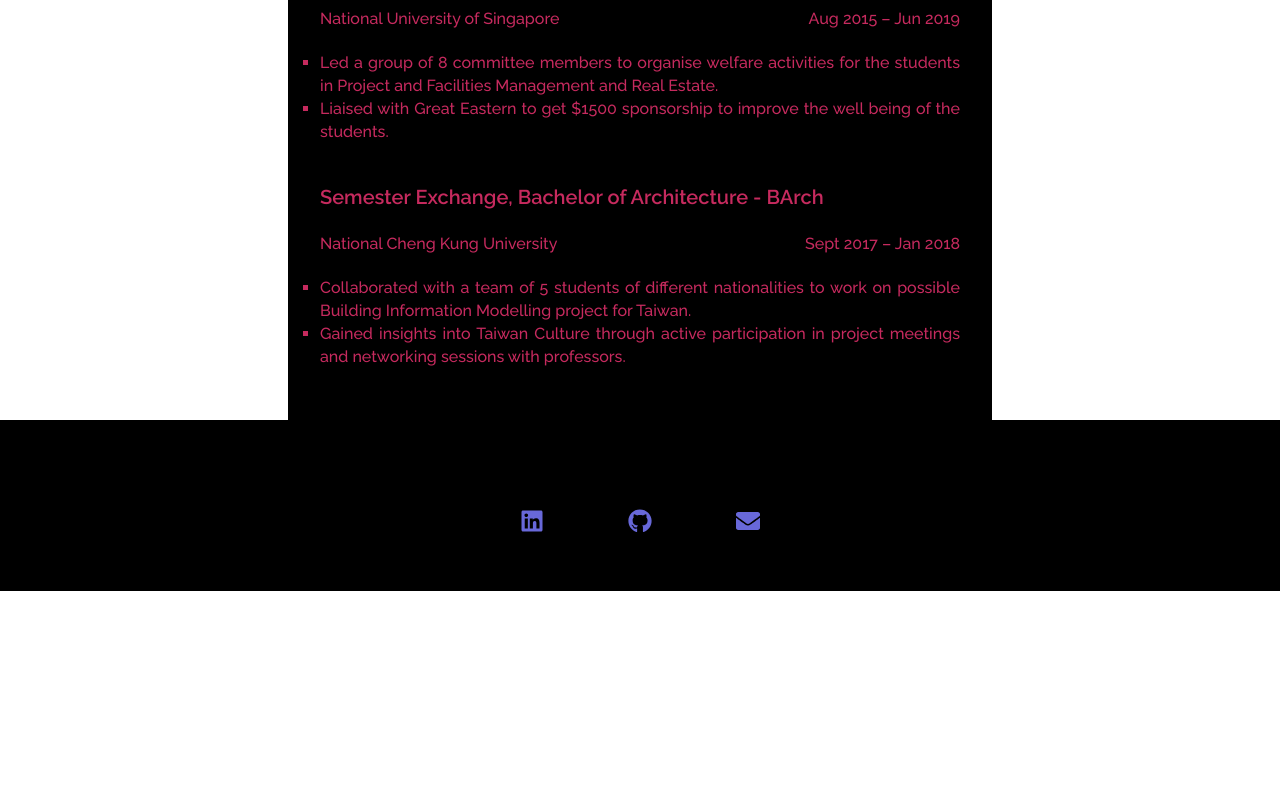
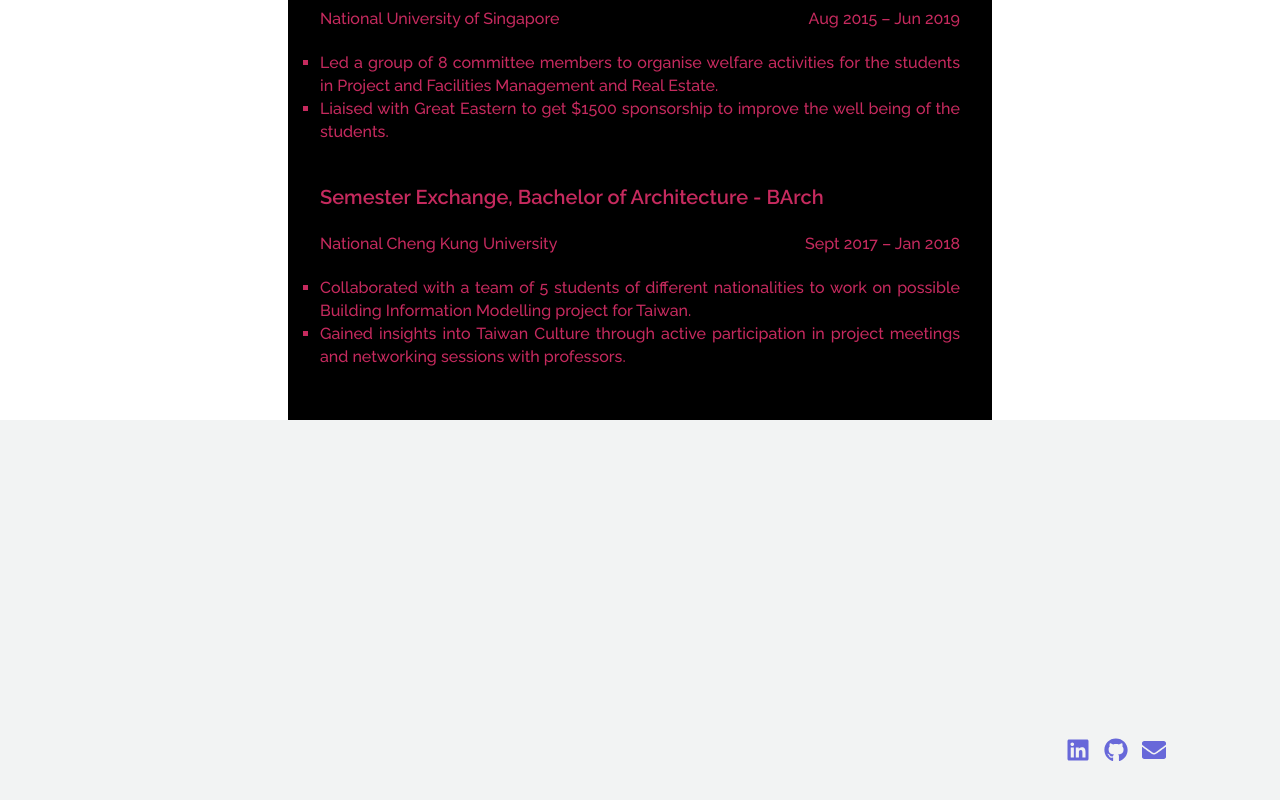
Before and after one commit to smmileely/portfolio-website, a React (Create React App) app: page / in a window 1280 px wide. Shown: the part 1837-2637 px from the top of the page. Before the commit the page ends 2428 px from the top, so only its background shows below. Built offline with nearby package versions, Linux system fonts and the light colour scheme.

Commit message:
Updated footer section

```diff
--- a/src/Footer/Footer.js
+++ b/src/Footer/Footer.js
@@ -40,15 +40,15 @@ const Footer = () => {
 };
 
 const FooterContainer = styled.footer`
-  background-color: black;
+  background: ${COLORS.gray[100]};
 `;
 
 const FooterWrapper = styled.div`
+  height: 400px;
   padding: 48px 24px;
   display: flex;
-  flex-direction: column;
-  justify-content: center;
-  align-items: center;
+  justify-content: flex-end;
+  align-items: flex-end;
   max-width: 1100px;
   margin: 0 auto;
 `;
@@ -73,7 +73,7 @@ const SocialMediaWrap = styled.div`
 const SocialIcons = styled.div`
   display: flex;
   justify-content: space-between;
-  width: 240px;
+  width: 100px;
 `;
 
 const SocialIconLink = styled.a`
```
